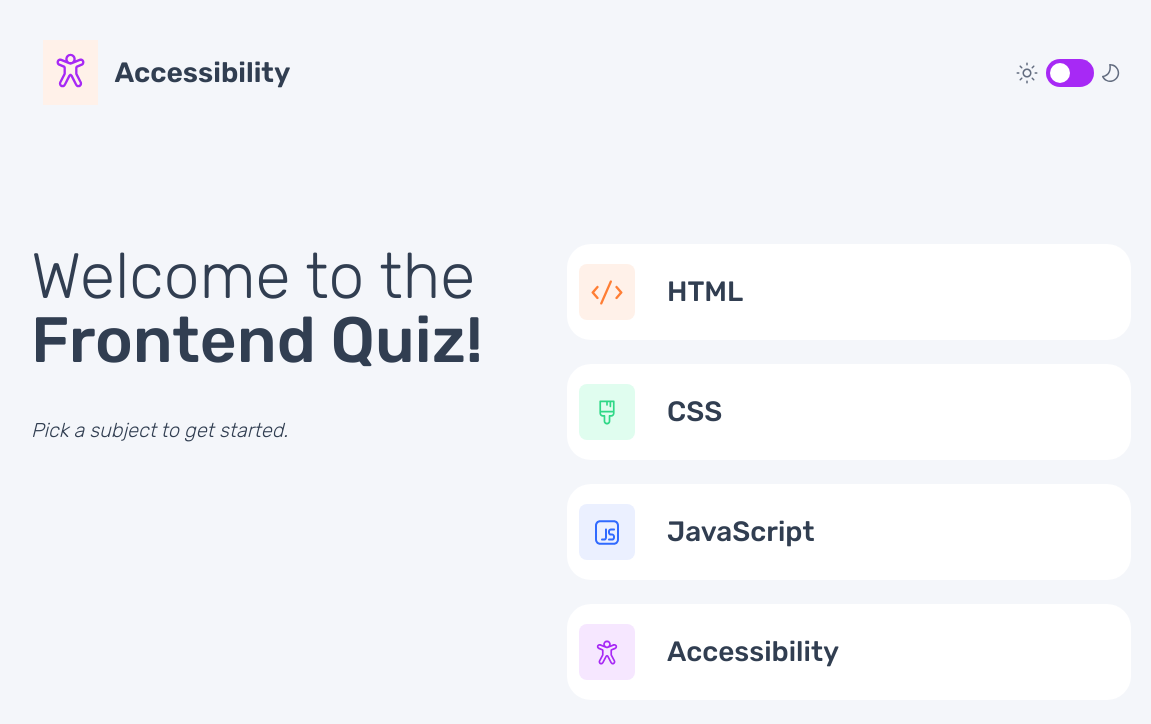
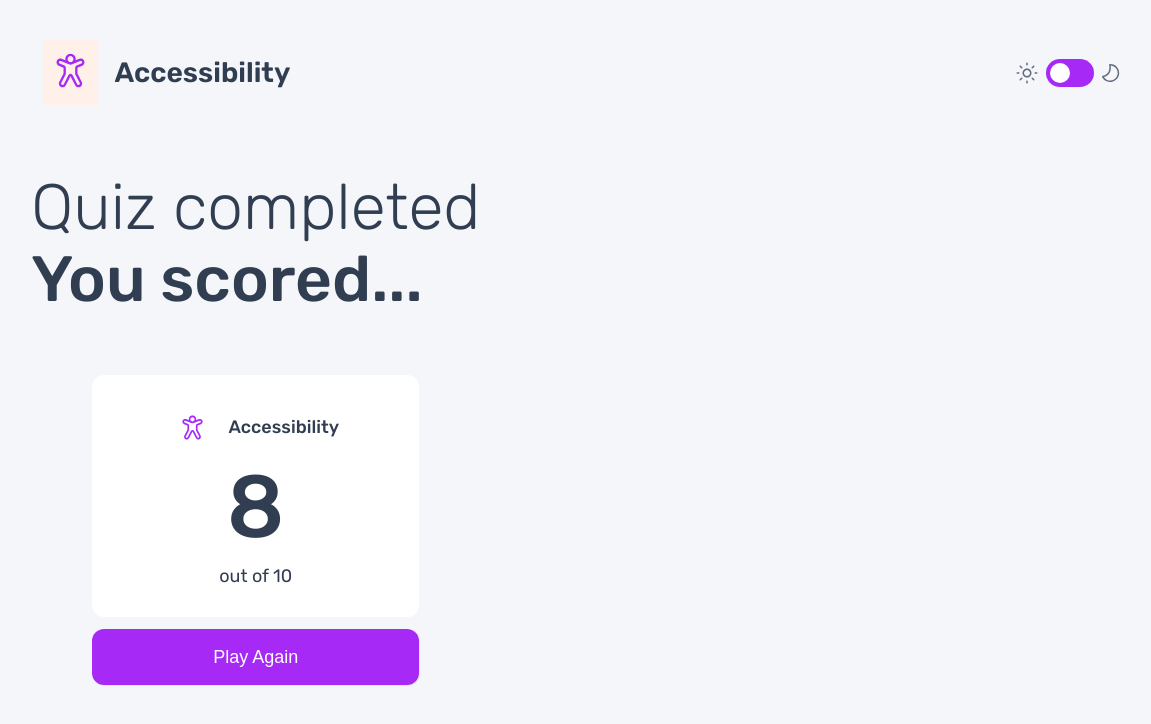
Before and after one commit to Paul-Blankson/quiz-app-Jest, an Angular app: page / in a window 1536 px wide. Shown: the top 724 px of the page, without its empty margins (187-1338 px from the left). Built offline with nearby package versions, Linux system fonts and the light colour scheme.

Commit message:
refactor: imported questions section

```diff
--- a/src/app/components/main-content/main-content.component.css
+++ b/src/app/components/main-content/main-content.component.css
@@ -1,6 +1,6 @@
 .main-content {
   max-width: 100%;
-  padding: 2rem 1.5rem;
+  padding: 24px;
   margin: 0 auto;
 }
 
@@ -38,14 +38,13 @@
 
 .subjects__container {
   width: 100%;
-  height: 292px;
+  /* height: 292px; */
 }
 
 /* Tablet styles */
 @media screen and (min-width: 768px) {
   .main-content {
-    padding: 0 64px;
-    margin-top: 63px;
+    padding: 4rem;
     max-width: 768px;
     display: flex;
     flex-direction: column;
@@ -80,8 +79,7 @@
 @media screen and (min-width: 1440px) {
   .main-content {
     max-width: 1160px;
-    padding: 0 30px;
-    margin-top: 99px;
+    padding: 30px;
     display: flex;
     justify-content: space-between;
     flex-direction: row;
--- a/src/app/components/main-content/main-content.component.html
+++ b/src/app/components/main-content/main-content.component.html
@@ -1,5 +1,6 @@
 <section class="main-content">
-  <div class="welcome__container">
+  <!-- <div class="welcome__container">
+
     <div class="welcome__heading--container">
       <h5 class="welcome__heading-light">Welcome to the</h5>
       <h2 class="welcome__heading-bold">Frontend Quiz!</h2>
@@ -7,8 +8,13 @@
     <span class="welcome__action-text">
       Pick a subject to get started.
     </span>
-  </div>
-  <div class="subjects__container">
+  </div> -->
+
+  <!-- <app-questions-section></app-questions-section> -->
+
+  <!-- <div class="subjects__container">
       <app-small-card (cardSelect)="card" [card]="card" ></app-small-card>
-  </div>
+  </div> -->
+
+  <app-results-section></app-results-section>
 </section>
--- a/src/app/components/main-content/main-content.component.ts
+++ b/src/app/components/main-content/main-content.component.ts
@@ -1,11 +1,13 @@
 import { Component } from '@angular/core';
 import { SmallCardComponent } from '../small-card/small-card.component';
+import { QuestionsSectionComponent } from '../questions-section/questions-section.component';
+import { ResultsSectionComponent } from '../results-section/results-section.component';
 import { QuizServiceService } from '../../service/quiz-service.service';
 import { QuizData } from '../../types';
 
 @Component({
   selector: 'app-main-content',
-  imports: [SmallCardComponent],
+  imports: [SmallCardComponent, QuestionsSectionComponent, ResultsSectionComponent],
   templateUrl: './main-content.component.html',
   styleUrl: './main-content.component.css',
 })
```
